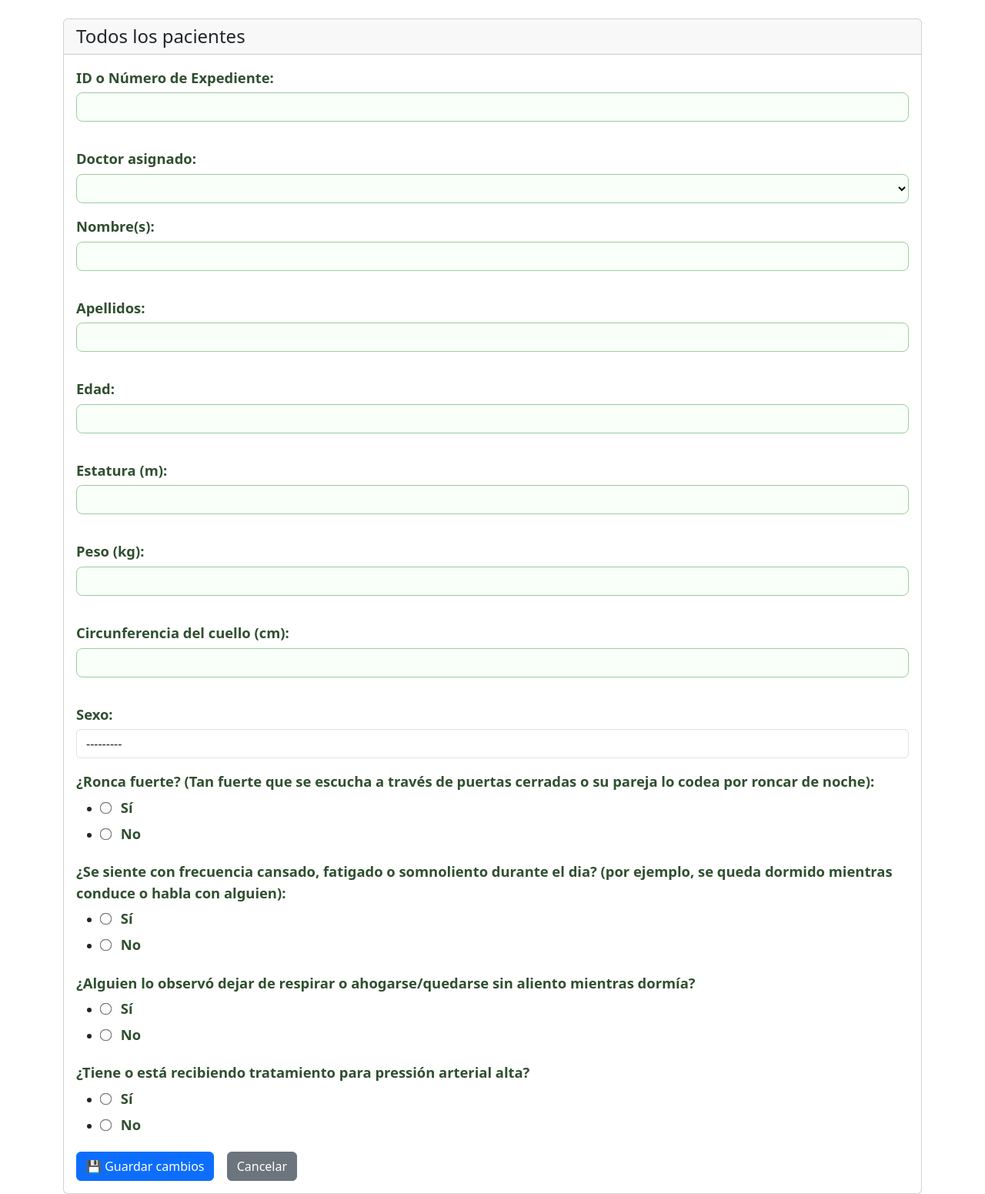
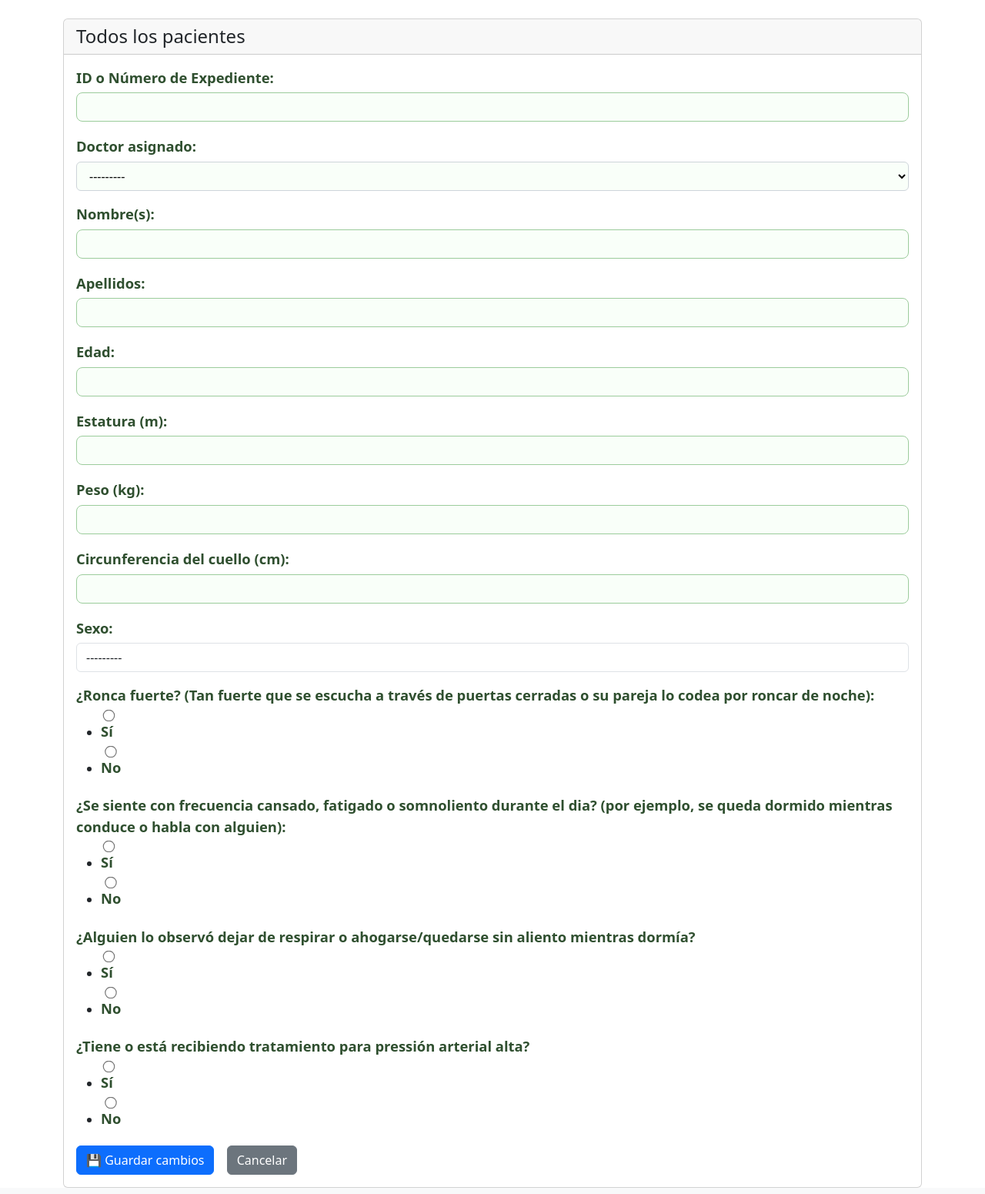
Before and after one commit to YNatashaMerazG/apnea_app, a Django app: template apneasueno/templates/paginas/pacientes/editar.html in a window 1280 px wide. Shown: the part 56-1607 px from the top of the page at 77% size. Run offline with Django 3.2, Linux system fonts and the light colour scheme; the template is opened without the code that fills it: values that come from a table or form of the project are taken from there, others are empty.

Commit message:
Correccion campo doctor v7

```diff
--- a/apneasueno/templates/paginas/pacientes/editar.html
+++ b/apneasueno/templates/paginas/pacientes/editar.html
@@ -9,13 +9,23 @@
         <h4 class="mb-0">Todos los pacientes</h4>
     </div>
 
-    <!-- CSS para que los inputs/select ocupen todo el ancho -->
+    <!-- CSS para arreglar inputs y selects -->
     <style>
-        form .form-control,
+        form input,
+        form textarea {
+            width: 100% !important;
+            max-width: 100% !important;
+            display: block;
+        }
+
         form select {
             width: 100% !important;
             max-width: 100% !important;
             display: block;
+            height: auto !important;        /* 👈 evita que se corte el texto */
+            padding: 0.375rem 0.75rem;      /* 👈 mismo estilo que inputs */
+            border: 1px solid #ced4da;
+            border-radius: 0.375rem;
         }
     </style>
 
```
